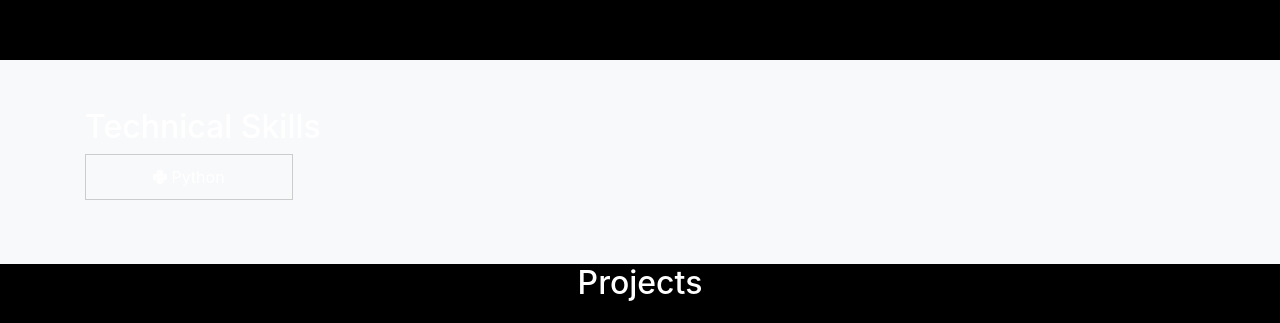
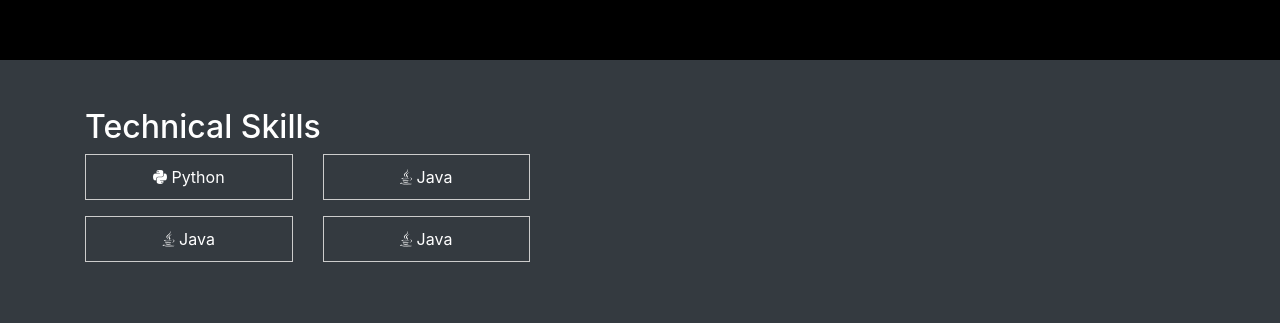
Before and after one commit to diya5722/diya5722.github.io, a plain HTML site: page index.html in a window 1280 px wide. Shown: the part 796-1119 px from the top of the page. Drawn offline with nearby package versions, Linux system fonts and the light colour scheme.

Commit message:
Update index.html

```diff
--- a/index.html
+++ b/index.html
@@ -1,5 +1,6 @@
 <!DOCTYPE html>
 <html lang="en">
+
 <head>
   <meta charset="UTF-8">
   <meta name="viewport" content="width=device-width, initial-scale=1.0">
@@ -7,13 +8,15 @@
   <link rel="stylesheet" href="https://maxcdn.bootstrapcdn.com/bootstrap/4.5.2/css/bootstrap.min.css">
   <link rel="stylesheet" href="styles.css">
 </head>
+
 <body>
 
   <!-- Navbar -->
   <nav class="navbar navbar-expand-lg">
     <div class="container">
       <a class="navbar-brand" href="#">Diya Patel</a>
-      <button class="navbar-toggler" type="button" data-toggle="collapse" data-target="#navbarNav" aria-controls="navbarNav" aria-expanded="false" aria-label="Toggle navigation">
+      <button class="navbar-toggler" type="button" data-toggle="collapse" data-target="#navbarNav"
+        aria-controls="navbarNav" aria-expanded="false" aria-label="Toggle navigation">
         <span class="navbar-toggler-icon"></span>
       </button>
       <div class="collapse navbar-collapse" id="navbarNav">
@@ -41,7 +44,7 @@
   </section>
 
   <!-- Skills Section -->
-  <section id="skills" class="bg-light py-5">
+  <section id="skills" class="bg-dark py-5">
     <div class="container">
       <div class="row">
         <div class="col-md-6">
@@ -53,12 +56,28 @@
                 <span>Python</span>
               </div>
             </div>
-            <!-- Add more skills here -->
+            <div class="col-5 mb-3">
+              <div class="skill-box">
+                <i class="fab fa-java"></i>
+                <span>Java</span>
+              </div>
+            </div>
+            <div class="col-5 mb-3">
+              <div class="skill-box">
+                <i class="fab fa-java"></i>
+                <span>Java</span>
+              </div>
+            </div>
+            <div class="col-5 mb-3">
+              <div class="skill-box">
+                <i class="fab fa-java"></i>
+                <span>Java</span>
+              </div>
+            </div>
           </div>
-        </div>
-        <!-- Add another column for additional skills -->
+        </div><!-- Add another column for additional skills -->
+
       </div>
-    </div>
   </section>
 
   <!-- Project Section -->
@@ -103,4 +122,5 @@
 
   <script src="https://kit.fontawesome.com/a076d05399.js"></script>
 </body>
+
 </html>
```
